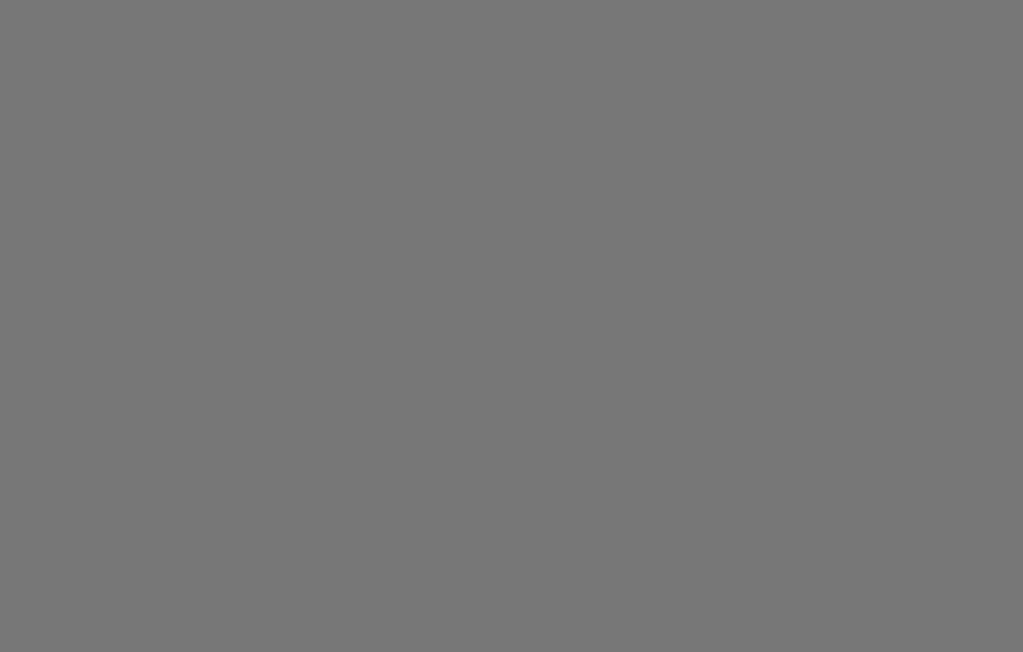
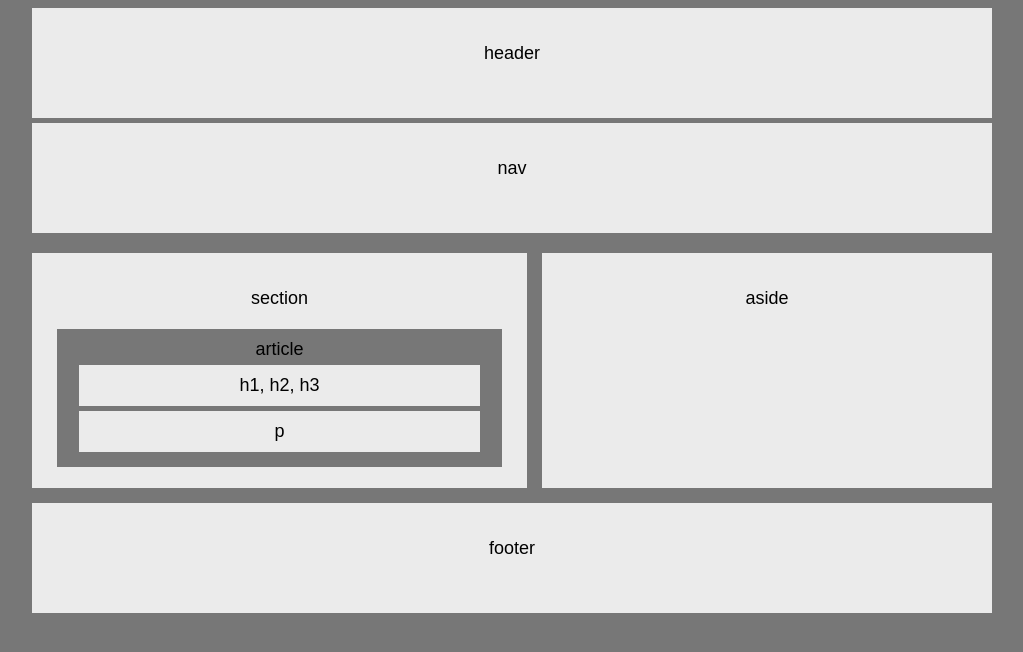
Before and after one commit to KC135Q/week1-wireframe, a plain HTML site: page index.html in a window 1280 px wide. Shown: the whole page, without its empty margins (128-1151 px from the left). Drawn offline with Linux system fonts and the light colour scheme.

Commit message:
Final layout

```diff
--- a/index.html
+++ b/index.html
@@ -6,11 +6,19 @@
   <link rel='stylesheet' href='style.css'>
 </head>
 <body>
-  <header></header>
-  <nav></nav>
   <div class='container'>
-    <section></section>  <!-- put an article w/ h1 in this area -->
-    <aside></aside> <!-- Put Headers & paragraph in this area -->
+    <header>header</header>
+    <nav>nav</nav>
+    <section>
+      section
+      <article>
+        article
+        <p>h1, h2, h3</p>
+        <p>p</p>
+      </article>
+    </section>  <!-- put an article w/ h1 in this area -->
+    <aside>aside</aside> <!-- Put Headers & paragraph in this area -->
+    <footer>footer</footer>
   </div>
 </body>
 </html>
@@ -23,11 +31,5 @@
     4. git add -A, git commit -m "initial commit", git push
     5. Went through html required section and added them
     6. Went through required css and added that.  Will double check when complete
-
-Helpful Hints
-
-For a refresher on working with Git and GitHub, consult the GitHub Supplemental Guide we sent you in class.
-
-This will be a tough assignment. But 23 weeks from now, you'll look back to this exercise and realize just how much you've grown as a developer. Stay positive!
-
+    7. Repeat git (add, commit, push)
 -->
--- a/style.css
+++ b/style.css
@@ -1,49 +1,59 @@
 /* TODO Dan - Don't forget to review these concepts: float, padding, margin, display,
     overflow, clear and text-align. */
+* {
+
+}
 
 body {
   background: #777;
-  width: 960px;
   font-family: 'Arial', 'Helvetica Neue', Helvetica, sans-serif;
   font-size: 18px;
   text-align: center;
 }
 
-h1 {
-  margin: 0px;
+p, article {
+  padding: 10px 0px;
 }
 
 p {
-  margin: 0px;
-
+  background: #ebebeb;
+  margin: 5px auto;
+  width: 90%;
 }
 
-header {
-  margin: 0px;
+aside, footer, header, nav, section {
+  background: #ebebeb;
+  height: 75px;
+  margin-bottom: 5px;
+  padding-top: 35px;
+}
 
+article {
+  background: #777;
+  margin: 20px auto 0px auto;
+  width: 90%;
 }
-nav {
-  margin: 0px;
 
+aside, section {
+  height: 200px;
+  margin-bottom: 15px;
+  margin-top: 15px;
+}
+
+aside {
+  float: left;
+  margin-left: 15px;
+  width: 450px;
 }
 
 footer {
-  margin: 0px;
-
+  clear: both;
+  display: block;
 }
 
 section {
+  float: left;
   width: 495px;
-}
-
-aside {
-  margin: 0px;
-
-}
-
-article {
-  margin: 0px;
-
 }
 
 .clear {
@@ -51,6 +61,7 @@ article {
 
 }
 
-#container {
-  background: #ebebeb; /* May need to change this to reflect the `content` */
+.container {
+  margin: 0px auto;
+  width: 960px;
 }
```
